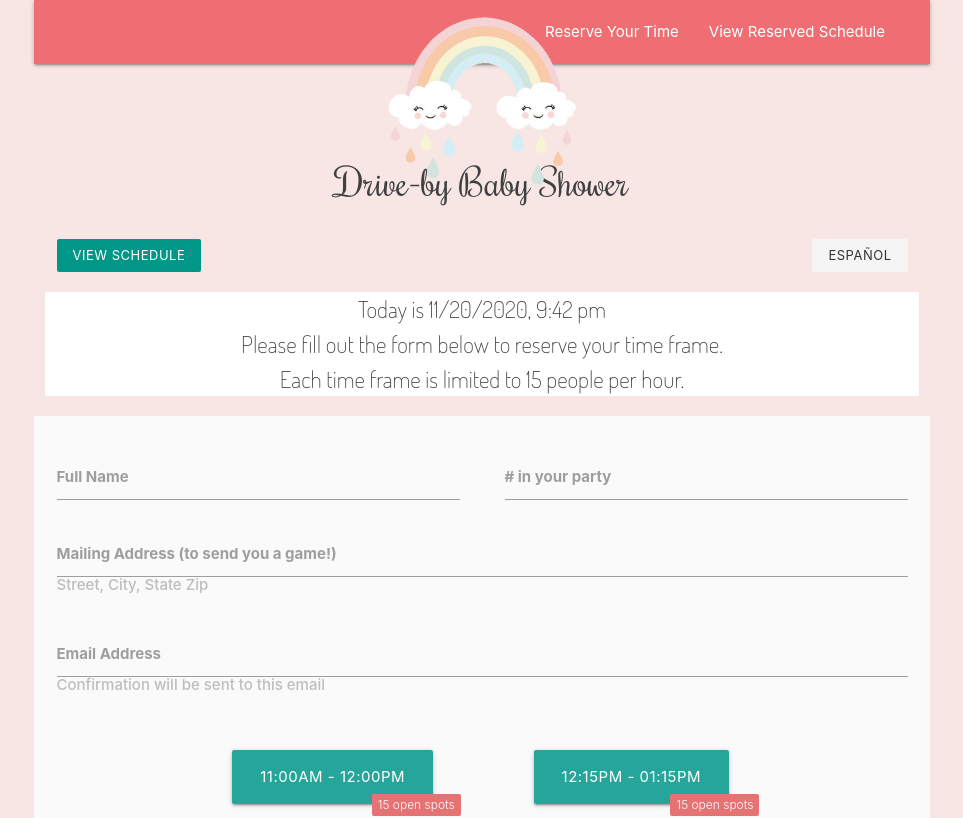
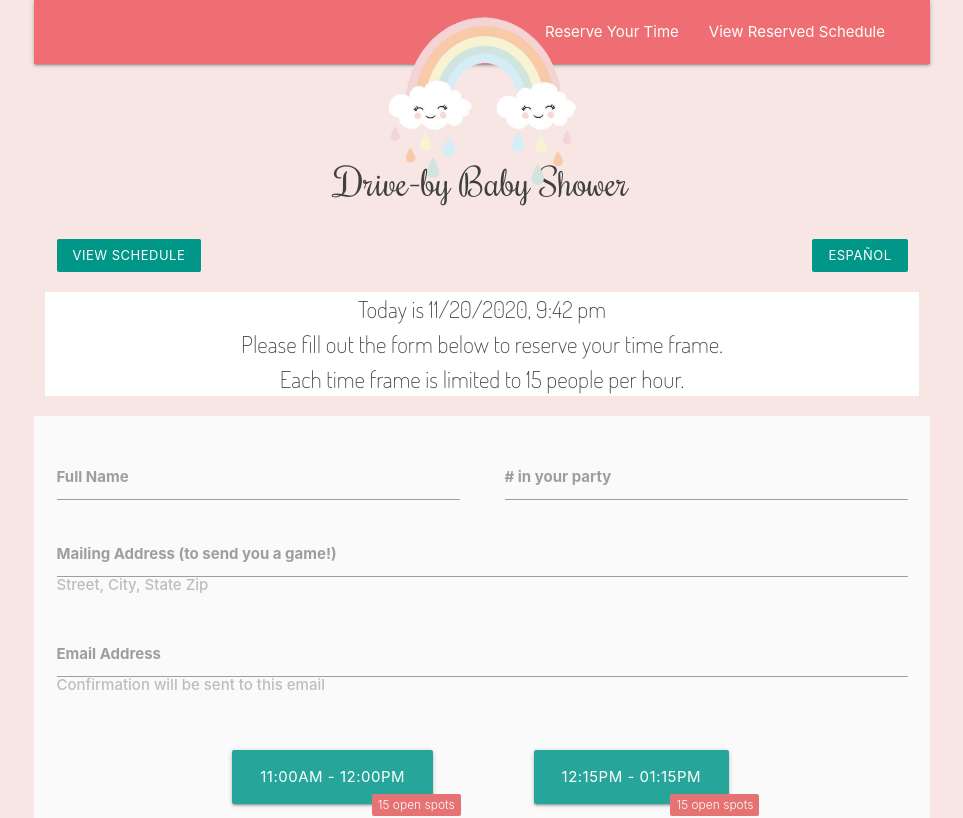
Before and after one commit to bessygmartinez/drive-by-shower, a React (Create React App) app in the folder client/: page /register in a window 1280 px wide. Shown: the top 818 px of the page, without its empty margins (158-1121 px from the left). Built offline with nearby package versions, Linux system fonts and the light colour scheme; no server answers.

Commit message:
changed language button color to teal

```diff
--- a/client/src/components/Auth/Register.js
+++ b/client/src/components/Auth/Register.js
@@ -394,7 +394,7 @@ class Register extends Component {
                 flat
                 node="button"
                 onClick={this.handleSpanishToggle}
-                className="grey lighten-4"
+                className="teal white-text"
               >
                 {this.state.spanish === false ? "Español" : "English"}
               </Button>
```
